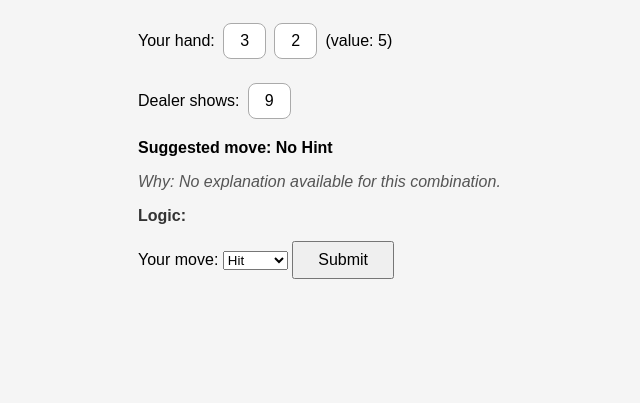
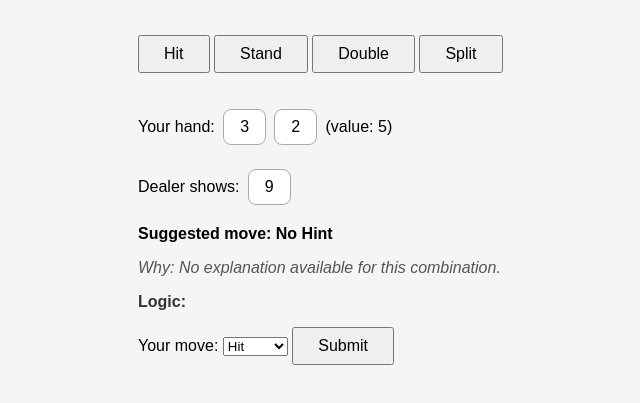
Before and after one commit to rohits2509/blackjack-mastery-training, a plain HTML site: page index.html in a window 1280 px wide. Shown: the part 93-496 px from the top of the page, without its empty margins (202-842 px from the left). Drawn offline with Linux system fonts and the light colour scheme.

Commit message:
Update index.html
added rule buttons

```diff
--- a/index.html
+++ b/index.html
@@ -8,13 +8,24 @@
     body { font-family: sans-serif; padding: 2rem; max-width: 600px; margin: auto; background: #f5f5f5; }
     .card { display: inline-block; padding: 0.5rem 1rem; margin: 0.25rem; border: 1px solid #aaa; background: white; border-radius: 8px; }
     button { margin-top: 1rem; padding: 0.5rem 1.5rem; font-size: 1rem; }
+    #rule-selection { margin-bottom: 2rem; }
     #explanation { margin-top: 1rem; font-style: italic; color: #555; }
     #logic { margin-top: 1rem; color: #333; font-weight: bold; }
   </style>
 </head>
 <body>
   <h1>Blackjack Trainer</h1>
+
+  <!-- Rule selection buttons -->
+  <div id="rule-selection">
+    <button onclick="setRule('Hit')">Hit</button>
+    <button onclick="setRule('Stand')">Stand</button>
+    <button onclick="setRule('Double')">Double</button>
+    <button onclick="setRule('Split')">Split</button>
+  </div>
+
   <div id="game"></div>
+
   <script>
     const CARD_VALUES = {
       '2': 2, '3': 3, '4': 4, '5': 5, '6': 6,
@@ -44,6 +55,8 @@
       'pair,10,6': ['Stand', '20 is excellent. Never split 10s.'],
       'pair,5,6': ['Double', 'Pair of 5s is like a 10. Double against weak dealer.']
     };
+
+    let selectedRule = '';
 
     function drawCard() {
       const cards = Object.keys(CARD_VALUES);
@@ -80,7 +93,6 @@
       const dealerVal = CARD_VALUES[dealerCard];
       let logic = '';
 
-      // Logic for hitting, standing, etc.
       if (suggestedMove === 'Hit') {
         if (value <= 11) logic = 'Your hand is weak, so hitting is needed to improve.';
         else if (value <= 16 && dealerVal >= 7) logic = 'Dealer has a strong hand. You need to hit to improve your chances.';
@@ -100,11 +112,22 @@
       return logic;
     }
 
+    function setRule(rule) {
+      selectedRule = rule;
+      newRound();
+    }
+
     function newRound() {
-      const playerHand = [drawCard(), drawCard()];
+      let playerHand = [drawCard(), drawCard()];
       const dealerCard = drawCard();
       const value = handValue(playerHand);
       const [suggestion, explanation, logic] = suggestMove(playerHand, dealerCard);
+
+      // Filter based on the selected rule
+      if (selectedRule && suggestion !== selectedRule) {
+        // Skip rounds that don’t match the selected rule
+        return newRound();
+      }
 
       const html = `
         <p>Your hand: ${playerHand.map(card => `<span class="card">${card}</span>`).join('')} (value: ${value})</p>
```
